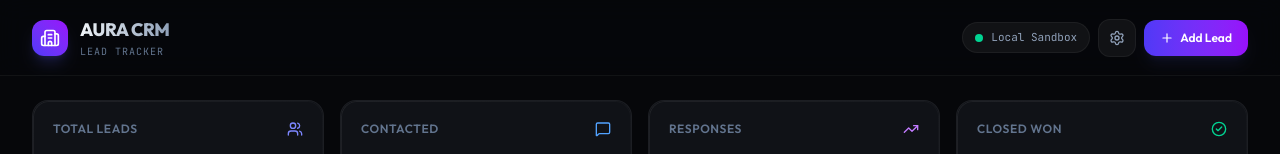
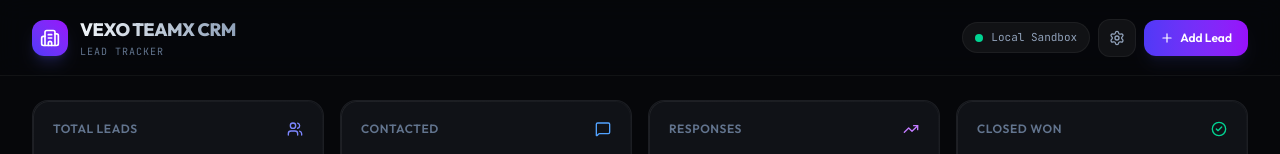
Before and after one commit to Sarfaraz2006/VEXO-CRM, a React (Vite) app: page / in a window 1280 px wide. Shown: the top 154 px of the page. Built offline with nearby package versions, Linux system fonts and the light colour scheme.

Commit message:
Rebrand to Vexo TeamX CRM

```diff
--- a/index.html
+++ b/index.html
@@ -4,8 +4,8 @@
     <meta charset="UTF-8" />
     <link rel="icon" type="image/svg+xml" href="/favicon.svg" />
     <meta name="viewport" content="width=device-width, initial-scale=1.0" />
-    <meta name="description" content="Aura CRM is a high-performance, visually polished lead tracking system built for web design agencies. Prospect, track and close leads with ease." />
-    <title>Aura CRM — Web Design Agency Lead Tracker</title>
+    <meta name="description" content="Vexo TeamX CRM is a high-performance, visually polished lead tracking system built for web design agencies. Prospect, track and close leads with ease." />
+    <title>Vexo TeamX CRM — Web Design Agency Lead Tracker</title>
     <link rel="preconnect" href="https://fonts.googleapis.com" />
     <link rel="preconnect" href="https://fonts.gstatic.com" crossorigin />
   </head>
--- a/src/App.jsx
+++ b/src/App.jsx
@@ -423,7 +423,7 @@ export default function App() {
               <Building2 className="w-5 h-5 text-white" />
             </div>
             <div>
-              <h1 className="font-extrabold tracking-tight text-lg bg-gradient-to-r from-slate-100 to-slate-400 bg-clip-text text-transparent">AURA CRM</h1>
+              <h1 className="font-extrabold tracking-tight text-lg bg-gradient-to-r from-slate-100 to-slate-400 bg-clip-text text-transparent">VEXO TEAMX CRM</h1>
               <p className="text-[10px] text-slate-500 font-mono tracking-widest uppercase">Lead Tracker</p>
             </div>
           </div>
@@ -1143,7 +1143,7 @@ export default function App() {
               <div className="flex items-center justify-between pb-4 border-b border-white/5 mb-5">
                 <div className="flex items-center gap-2">
                   <Settings className="w-5 h-5 text-indigo-400" />
-                  <h2 className="font-extrabold text-lg text-slate-100">CRM Engine Config</h2>
+                  <h2 className="font-extrabold text-lg text-slate-100">Vexo TeamX CRM Engine Config</h2>
                 </div>
                 <button
                   onClick={() => setIsSettingsOpen(false)}
@@ -1254,7 +1254,7 @@ export default function App() {
                     className="w-full bg-white/5 border border-white/5 text-slate-300 hover:text-white py-2 px-4 rounded-xl text-xs font-semibold hover:bg-white/10 flex items-center justify-center gap-2"
                   >
                     <Download className="w-3.5 h-3.5" />
-                    Download CRM Data as CSV (.csv)
+                    Download Vexo TeamX CRM Data as CSV (.csv)
                   </button>
                 </div>
 
```
